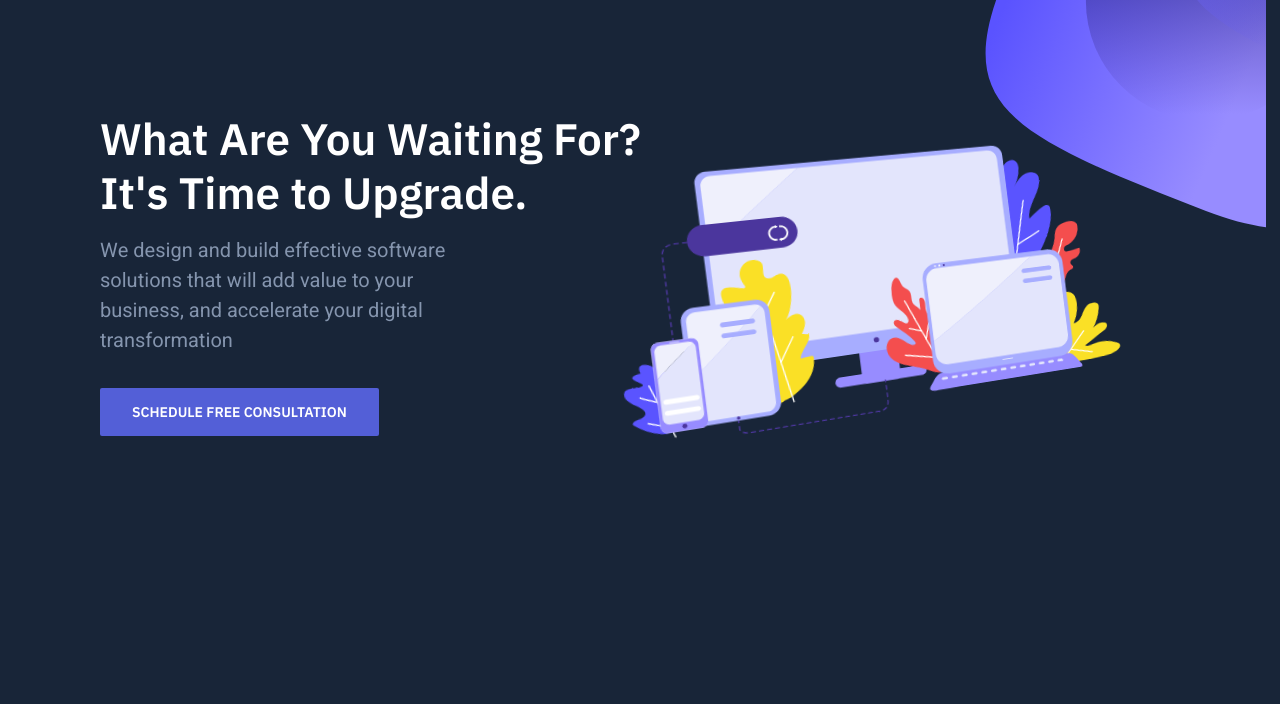
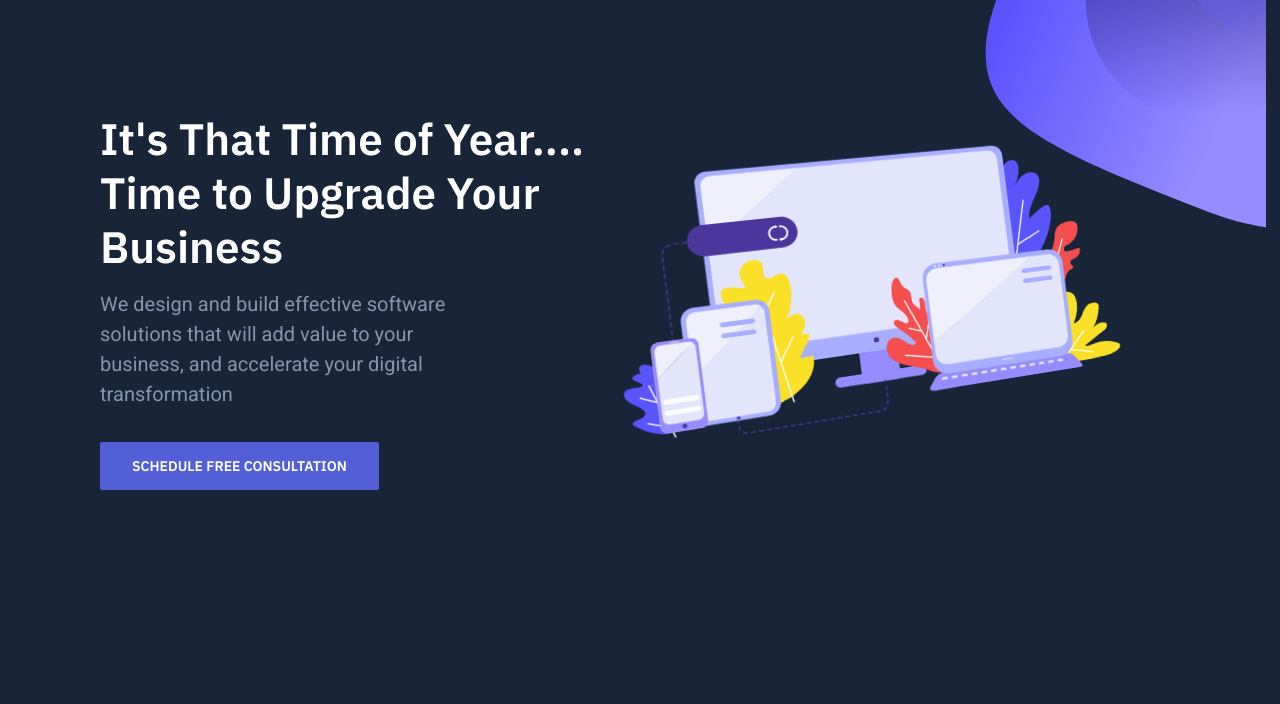
Before and after one commit to halvespereira/dboa-site, a plain HTML site: page index.html in a window 1280 px wide. Shown: the part 96-800 px from the top of the page. Drawn offline with nearby package versions, Linux system fonts and the light colour scheme.

Commit message:
hero text

```diff
--- a/index.html
+++ b/index.html
@@ -107,7 +107,7 @@
             <div class="hero-inner">
               <div class="hero-copy">
                 <h1 class="hero-title mt-0">
-                  What Are You Waiting For? It's Time to Upgrade.
+                  It's That Time of Year.... Time to Upgrade Your Business
                 </h1>
                 <p class="hero-paragraph">
                   We design and build effective software solutions that will add
--- a/styles.css
+++ b/styles.css
@@ -1264,7 +1264,7 @@ label {
   }
   .hero-title {
     margin-bottom: 16px;
-    width: 600px;
+    width: 500px;
   }
   .hero-paragraph {
     margin-bottom: 32px;
```
